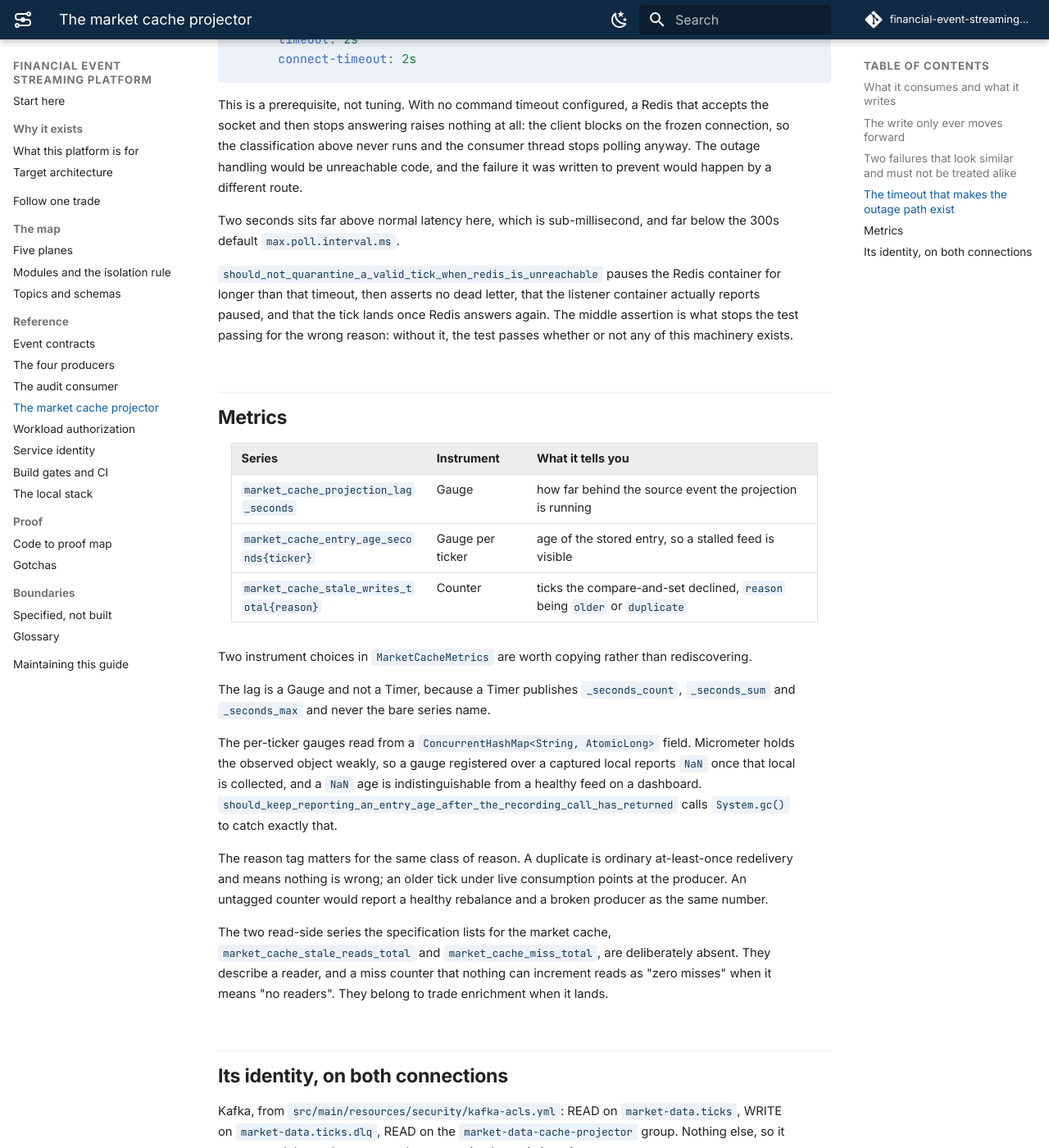
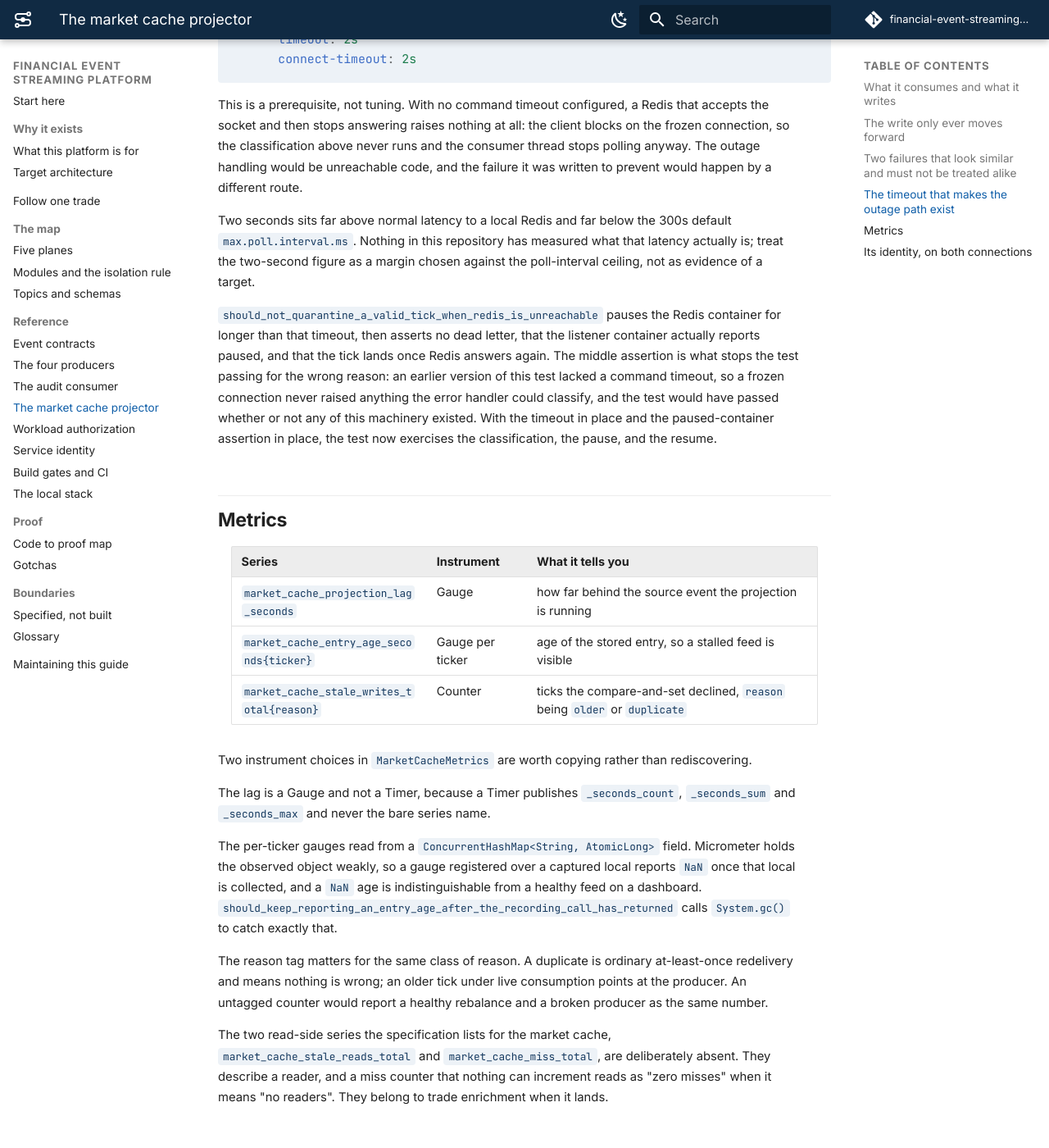
Before and after one commit to salgotraja/financial-event-streaming-platform, an MkDocs documentation site: the page built from guide/docs/projector.md, in a window 1280 px wide and 1400 px high, scrolled down 3104 px. Shown: the whole window at 82% size. Built offline with MkDocs 1.6.1 and Material for MkDocs 9.7.7, drawn with Linux system fonts in a browser that asks for light colours; comment, search, counter and statistics services are not loaded; some of the changed text lies outside the part shown.

Commit message:
docs(guide): correct stale module counts, unmeasured claims and untested-path gaps

```diff
--- a/guide/docs/projector.md
+++ b/guide/docs/projector.md
@@ -133,13 +133,18 @@ the classification above never runs and the consumer thread stops polling anyway
 would be unreachable code, and the failure it was written to prevent would happen by a different
 route.
 
-Two seconds sits far above normal latency here, which is sub-millisecond, and far below the 300s
-default `max.poll.interval.ms`.
+Two seconds sits far above normal latency to a local Redis and far below the 300s default
+`max.poll.interval.ms`. Nothing in this repository has measured what that latency actually is; treat
+the two-second figure as a margin chosen against the poll-interval ceiling, not as evidence of a
+target.
 
 `should_not_quarantine_a_valid_tick_when_redis_is_unreachable` pauses the Redis container for longer
 than that timeout, then asserts no dead letter, that the listener container actually reports paused,
 and that the tick lands once Redis answers again. The middle assertion is what stops the test passing
-for the wrong reason: without it, the test passes whether or not any of this machinery exists.
+for the wrong reason: an earlier version of this test lacked a command timeout, so a frozen connection
+never raised anything the error handler could classify, and the test would have passed whether or not
+any of this machinery existed. With the timeout in place and the paused-container assertion in place,
+the test now exercises the classification, the pause, and the resume.
 
 ## Metrics
 
```
Also changed, not shown: other parts of guide/docs/projector.md (+1 -1 lines), guide/docs/gates.md (+4 -3 lines), guide/docs/not-built.md (+9 -0 lines), guide/docs/proof.md (+1 -1 lines).
